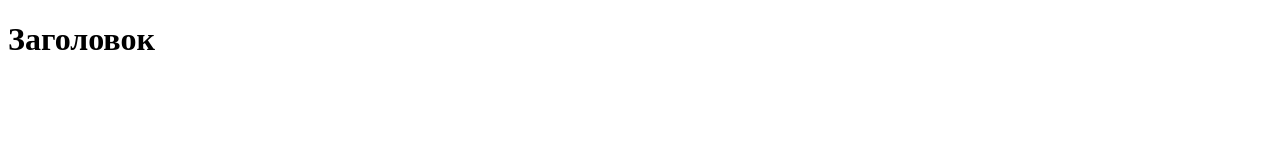
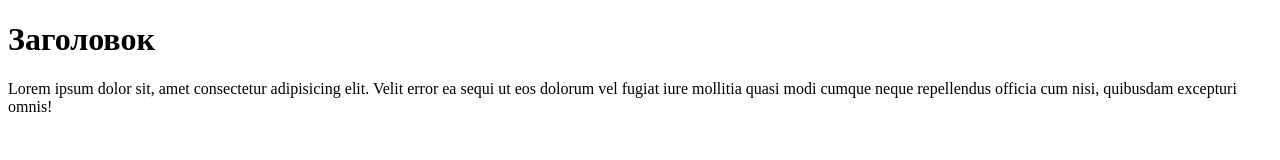
Before and after one commit to mkrasovskiy/Git-HW, a plain HTML site: page lesson2/index.html in a window 1280 px wide. Drawn offline with Linux system fonts and the light colour scheme.

Commit message:
Добавили параграф  файлу index.html

```diff
--- a/lesson2/index.html
+++ b/lesson2/index.html
@@ -7,5 +7,6 @@
 </head>
 <body>
     <h1>Заголовок</h1>
+    <p>Lorem ipsum dolor sit, amet consectetur adipisicing elit. Velit error ea sequi ut eos dolorum vel fugiat iure mollitia quasi modi cumque neque repellendus officia cum nisi, quibusdam excepturi omnis!</p>
 </body>
 </html>
```
